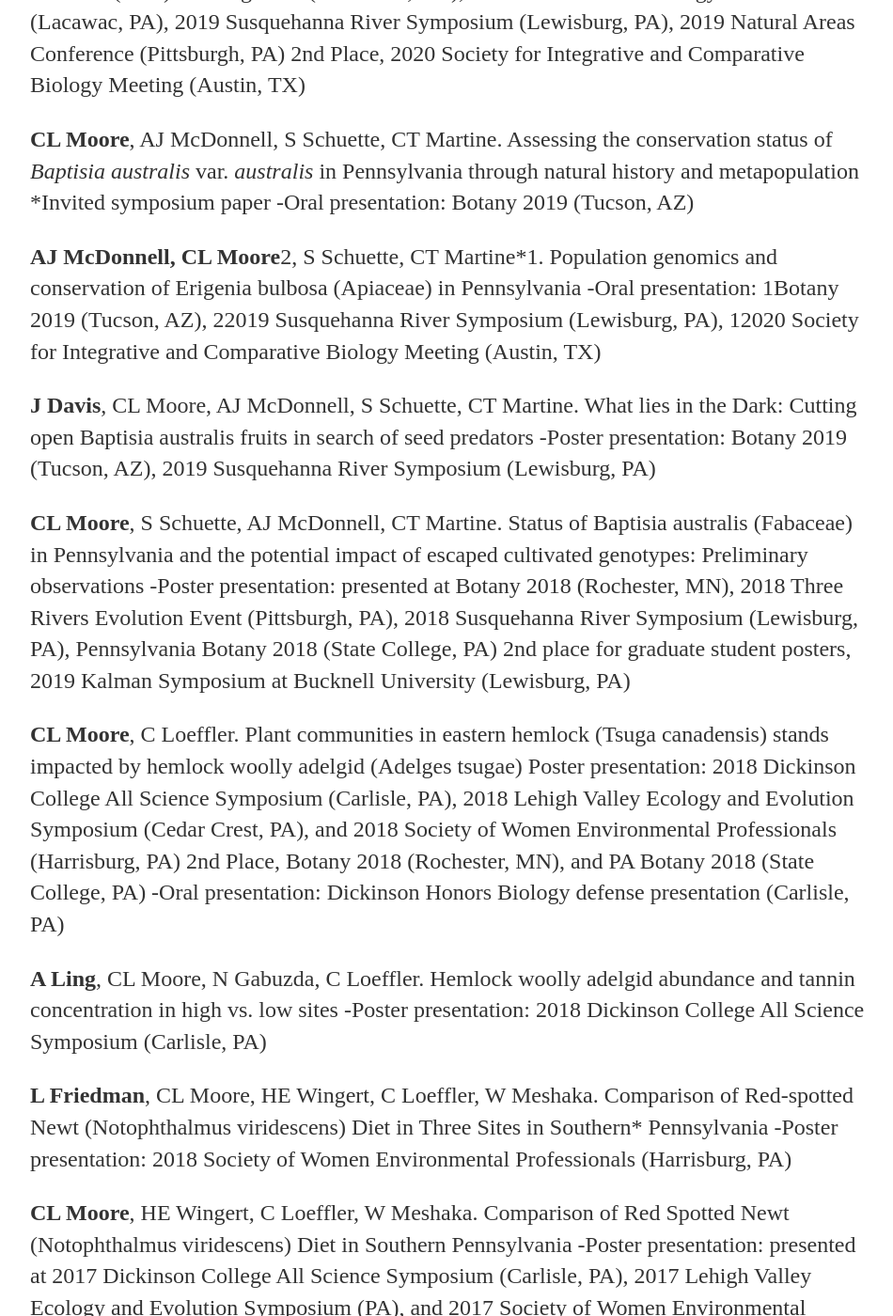
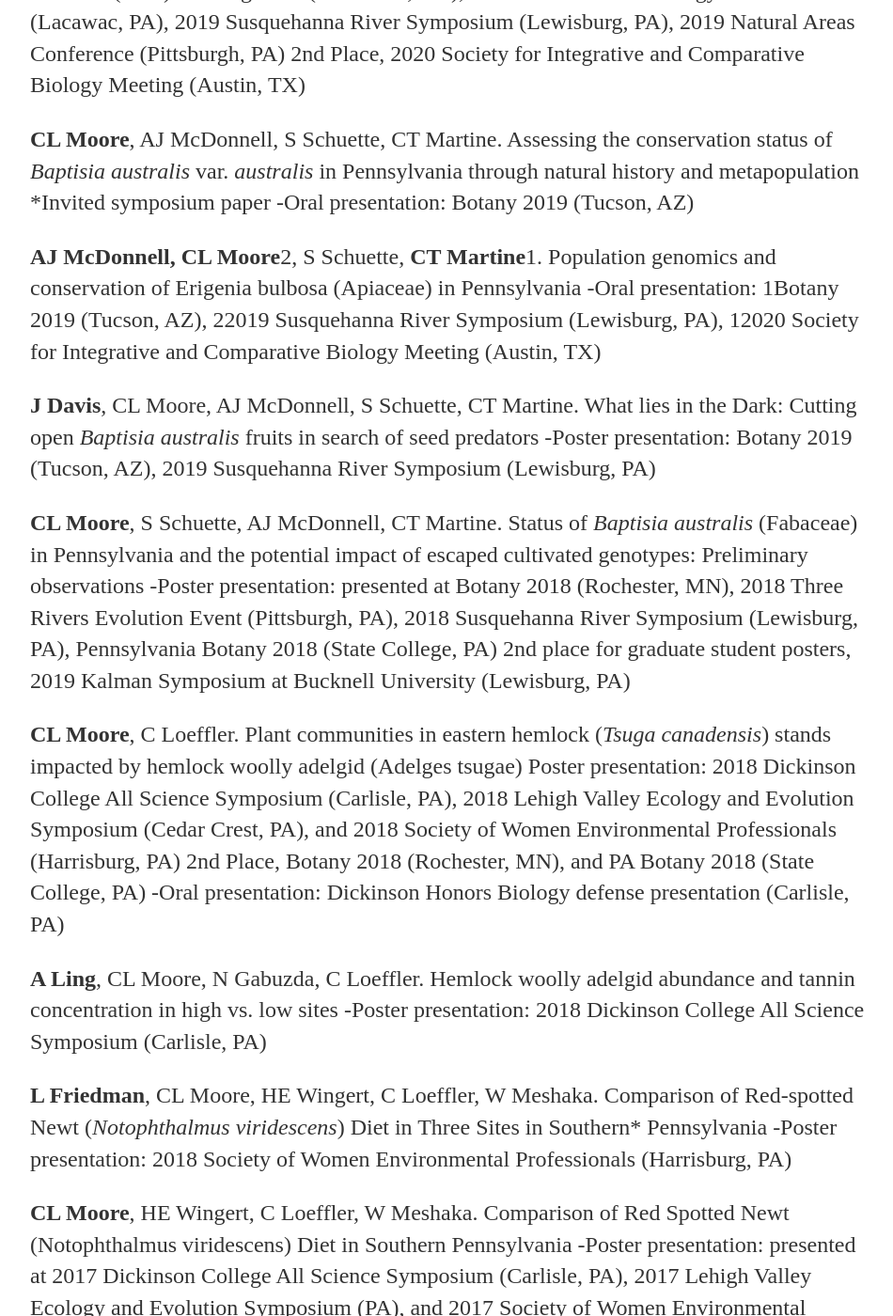
Before and after one commit to cheyennelmoore/cheyennelmoore.github.io, a Jekyll site: the page built from cv/cv.md, in a window 1280 px wide and 1400 px high, scrolled down 2654 px. Shown: the whole window at 94% size, without its empty margins (160-1110 px from the left). Built offline with Jekyll 4.4.1, drawn with Linux system fonts in a browser that asks for light colours; some of the changed text lies outside the part shown.

Commit message:
Update cv.md

```diff
--- a/cv/cv.md
+++ b/cv/cv.md
@@ -12,13 +12,13 @@ title: CV
 ## Education:
 Bucknell University, Lewisburg, PA
 Master of Science, Biology  |  May 2020
-Thesis title: Conservation genetics of Baptisia australis var. australis: understanding gene flow in imperiled Pennsylvania populations
+Thesis title: Conservation genetics of *Baptisia australis* var. *australis*: understanding gene flow in imperiled Pennsylvania populations
 Advisor: Dr. Christopher Martine
 GPA 4.0
 
 Dickinson College, Carlisle, PA
 Bachelor of Science, Biology  |  May 2018
-Thesis title: Plant communities in eastern hemlock (Tsuga canadensis) stands impacted by hemlock woolly adelgid (Adelges tsugae)
+Thesis title: Plant communities in eastern hemlock (*Tsuga canadensis*) stands impacted by hemlock woolly adelgid (*Adelges tsugae*)
 	Advisor: Dr. Carol Loeffler
 Departmental honors, magna cum laude
 GPA 3.80
@@ -100,23 +100,23 @@ presenting author(s) bolded
 **CL Moore**, AJ McDonnell, S Schuette, CT Martine. Assessing the conservation status of *Baptisia australis* var. *australis* in Pennsylvania through natural history and metapopulation *Invited symposium paper
 -Oral presentation: Botany 2019 (Tucson, AZ)
 
-**AJ McDonnell, CL Moore**2, S Schuette, CT Martine*1. Population genomics and conservation of Erigenia bulbosa (Apiaceae) in Pennsylvania
+**AJ McDonnell, CL Moore**2, S Schuette, **CT Martine**1. Population genomics and conservation of Erigenia bulbosa (Apiaceae) in Pennsylvania
 -Oral presentation: 1Botany 2019 (Tucson, AZ), 22019 Susquehanna River Symposium (Lewisburg, PA), 12020 Society for Integrative and Comparative Biology Meeting (Austin, TX)
 
-**J Davis**, CL Moore, AJ McDonnell, S Schuette, CT Martine. What lies in the Dark: Cutting open Baptisia australis fruits in search of seed predators
+**J Davis**, CL Moore, AJ McDonnell, S Schuette, CT Martine. What lies in the Dark: Cutting open *Baptisia australis* fruits in search of seed predators
 -Poster presentation: Botany 2019 (Tucson, AZ), 2019 Susquehanna River Symposium (Lewisburg, PA)
 
-**CL Moore**, S Schuette, AJ McDonnell, CT Martine. Status of Baptisia australis (Fabaceae) in Pennsylvania and the potential impact of escaped cultivated genotypes: Preliminary observations
+**CL Moore**, S Schuette, AJ McDonnell, CT Martine. Status of *Baptisia australis* (Fabaceae) in Pennsylvania and the potential impact of escaped cultivated genotypes: Preliminary observations
 -Poster presentation:  presented at Botany 2018 (Rochester, MN), 2018 Three Rivers Evolution Event (Pittsburgh, PA), 2018 Susquehanna River Symposium (Lewisburg, PA), Pennsylvania Botany 2018 (State College, PA) 2nd place for graduate student posters, 2019 Kalman Symposium at Bucknell University (Lewisburg, PA)
 
-**CL Moore**, C Loeffler.  Plant communities in eastern hemlock (Tsuga canadensis) stands impacted by hemlock woolly adelgid (Adelges tsugae)
+**CL Moore**, C Loeffler.  Plant communities in eastern hemlock (*Tsuga canadensis*) stands impacted by hemlock woolly adelgid (Adelges tsugae)
 Poster presentation:  2018 Dickinson College All Science Symposium (Carlisle, PA), 2018 Lehigh Valley Ecology and Evolution Symposium (Cedar Crest, PA), and 2018 Society of Women Environmental Professionals (Harrisburg, PA) 2nd Place, Botany 2018 (Rochester, MN), and PA Botany 2018 (State College, PA)
 -Oral presentation: Dickinson Honors Biology defense presentation (Carlisle, PA)
 
 **A Ling**, CL Moore, N Gabuzda, C Loeffler. Hemlock woolly adelgid abundance and tannin concentration in high vs. low sites
 -Poster presentation: 2018 Dickinson College All Science Symposium (Carlisle, PA)
 
-**L Friedman**, CL Moore, HE Wingert, C Loeffler, W Meshaka. Comparison of Red-spotted Newt (Notophthalmus viridescens) Diet in Three Sites in Southern* Pennsylvania
+**L Friedman**, CL Moore, HE Wingert, C Loeffler, W Meshaka. Comparison of Red-spotted Newt (*Notophthalmus viridescens*) Diet in Three Sites in Southern* Pennsylvania
 -Poster presentation: 2018 Society of Women Environmental Professionals (Harrisburg, PA)
 
 **CL Moore**, HE Wingert, C Loeffler, W Meshaka. Comparison of Red Spotted Newt (Notophthalmus viridescens) Diet in Southern Pennsylvania
@@ -126,7 +126,7 @@ Poster presentation:  2018 Dickinson College All Science Symposium (Carlisle, PA
 -Poster presentation: 2017 Pennsylvania Academy of Science (Wilkes Barre, PA)
 
 ##Papers in Preparation:
-AJ McDonnell, CL Moore, S Schuette, CT Martine. in prep. Population genomics and conservation of Erigenia bulbosa (Apiaceae), an edge-of-range species in Pennsylvania. To be submitted to International Journal of Plant Sciences.
+AJ McDonnell, CL Moore, S Schuette, CT Martine. in prep. Population genomics and conservation of *Erigenia bulbosa* (Apiaceae), an edge-of-range species in Pennsylvania. To be submitted to International Journal of Plant Sciences.
 CL Moore, AJ McDonnell, S Schuette, CT Martine. in prep. Lepidopteran granivory reduces seed counts in a rare species of riparian scour prairies. To be submitted to Natural Areas Journal.
 C Loeffler, C Jones, CL Moore,… Hemlock health and hemlock woolly adelgid abundance in high and low elevation stands in the Cumberland Valley. To be submitted to Castanea.
 
```
